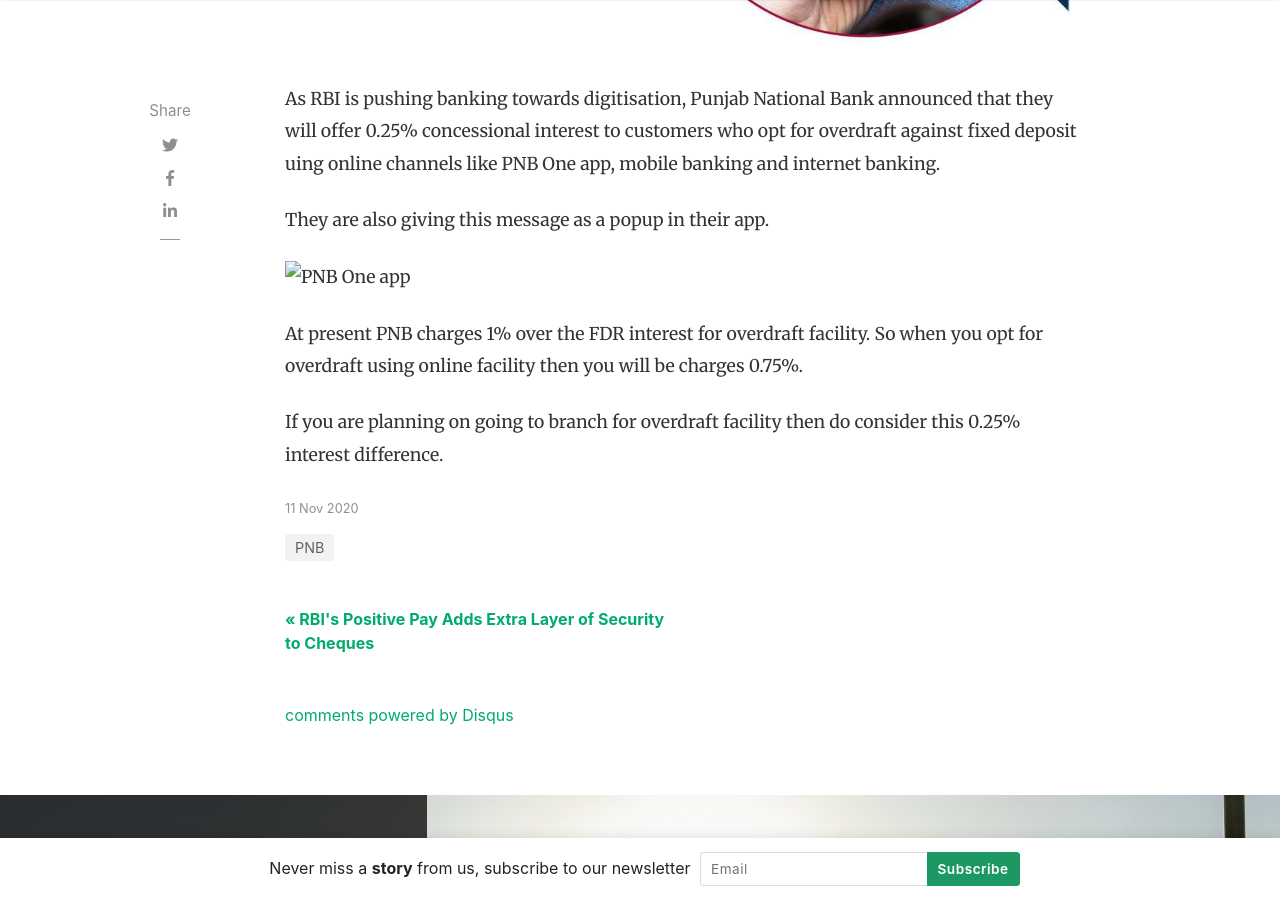
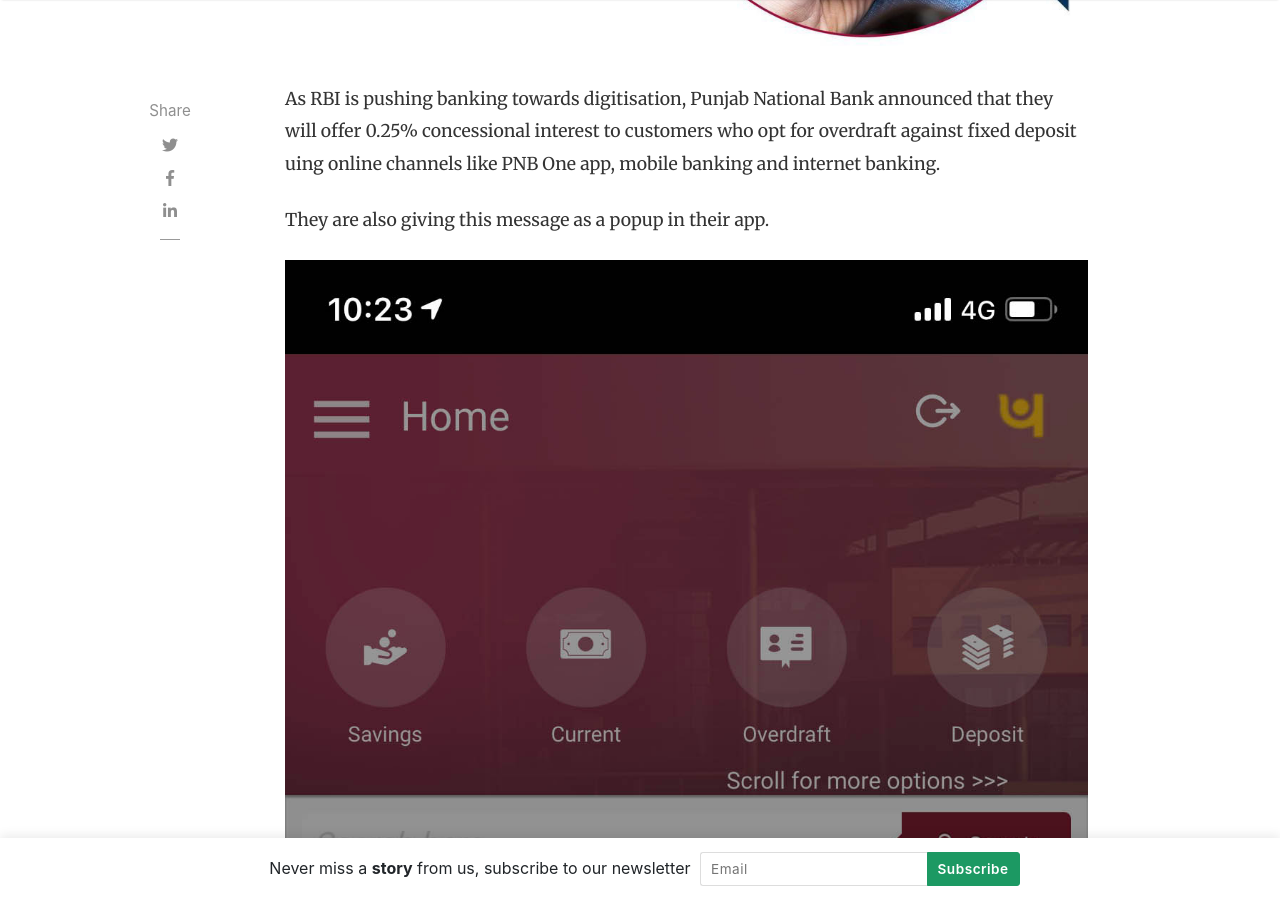
Before and after one commit to rdmmehta/batz, a Jekyll site: the page built from _posts/2020-11-11-pnd-offering-concessional-interest-overdraft-fdr.md, in a window 1280 px wide and 900 px high, scrolled down 1012 px. Built offline with Jekyll 4.4.1, drawn with Linux system fonts in a browser that asks for light colours; nearby versions of some CDN libraries; comment, search, counter and statistics services are not loaded.

Commit message:
Update 2020-11-11-pnd-offering-concessional-interest-overdraft-fdr.md

```diff
--- a/_posts/2020-11-11-pnd-offering-concessional-interest-overdraft-fdr.md
+++ b/_posts/2020-11-11-pnd-offering-concessional-interest-overdraft-fdr.md
@@ -13,7 +13,7 @@
 
 They are also giving this message as a popup in their app.
 
-![PNB One app](img/post-img/pnbone-fdr.jpg)
+<img src="https://bankingatoz.com/img/post-img/pnbone-fdr.jpg"  alt="pnb one"/>
 
 At present PNB charges 1% over the FDR interest for overdraft facility. So when you opt for overdraft using online facility then you will be charges 0.75%.
 
```
Also changed, not shown: other parts of _posts/2020-11-11-pnd-offering-concessional-interest-overdraft-fdr.md (+1 -1 lines).
